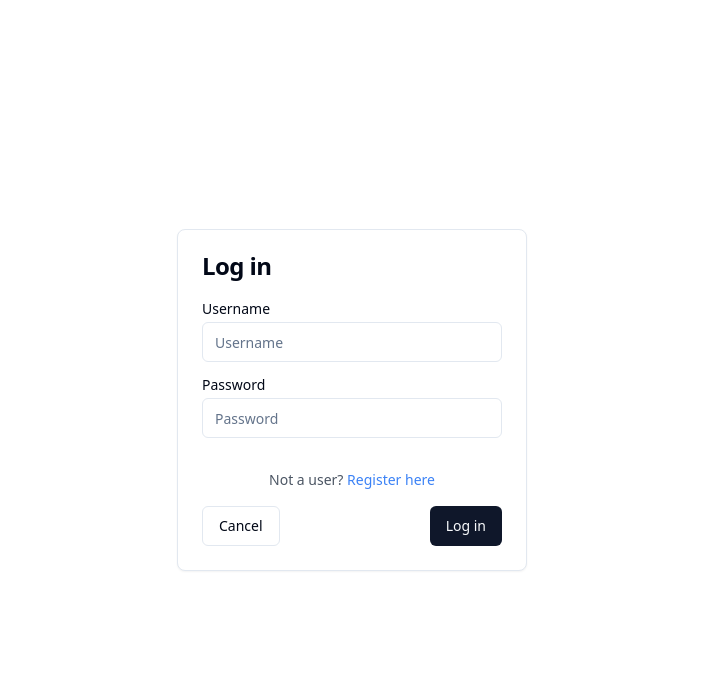
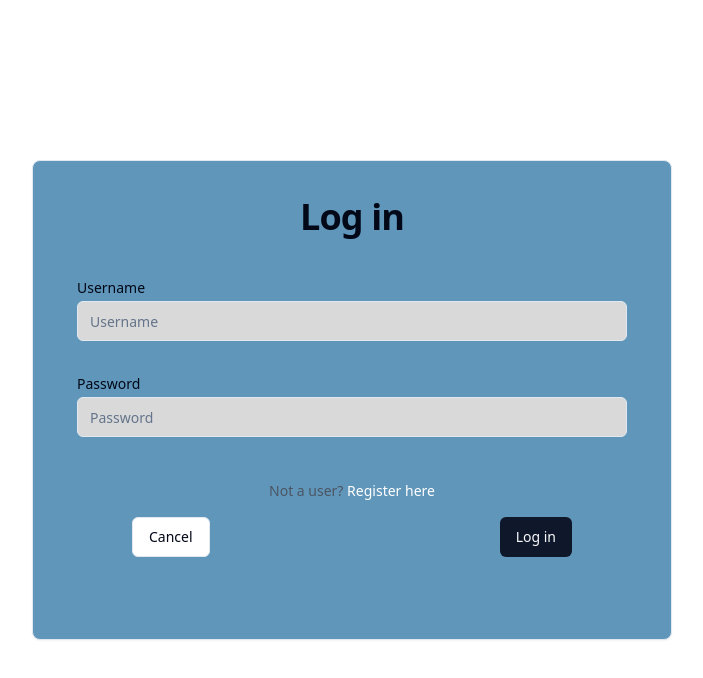
Before and after one commit to Brattetveit/Ice-breakers, a React (Vite) app in the folder client/: page /login in a window 1280 px wide. Shown: the top 678 px of the page, without its empty margins (288-991 px from the left). Built offline with nearby package versions, Linux system fonts and the light colour scheme.

Commit message:
Styled login and register page

```diff
--- a/client/src/pages/Login.tsx
+++ b/client/src/pages/Login.tsx
@@ -13,32 +13,32 @@ import { Label } from "@/components/ui/label";
 export const Login = () => {
   return (
     <div className="flex h-screen items-center justify-center">
-      <Card className="w-[350px]">
+      <Card className="w-1/2 h-3/5 bg-[#6096BA]">
         <CardHeader>
-          <CardTitle>Log in</CardTitle>
+          <CardTitle className="place-self-center text-4xl mt-3">Log in</CardTitle>
         </CardHeader>
-        <CardContent>
-          <form>
-            <div className="grid w-full items-center gap-4">
+        <CardContent className="m-5">
+          <form className="mt-5">
+            <div className="grid w-full gap-4">
               <div className="flex flex-col space-y-1.5">
                 <Label htmlFor="username">Username</Label>
-                <Input id="username" placeholder="Username" />
+                <Input id="username" placeholder="Username" className="bg-[#d9d9d9]" />
               </div>
               <div className="flex flex-col space-y-1.5">
-                <Label htmlFor="password">Password</Label>
-                <Input id="password" type="password" placeholder="Password" />
+                <Label htmlFor="password" className="mt-5">Password</Label>
+                <Input id="password" type="password" placeholder="Password" className="bg-[#d9d9d9]" />
               </div>
             </div>
           </form>
         </CardContent>
-        <CardFooter className="flex flex-col items-center">
-          <p className="mt-2 text-sm text-gray-600">
+        <CardFooter className="flex flex-col items-center m-5">
+          <p className="text-sm text-gray-600">
             Not a user?{" "}
-            <Link to="/register" className="text-blue-500">
+            <Link to="/register" className="text-white">
               Register here
             </Link>
           </p>
-          <div className="mt-4 flex w-full justify-between">
+          <div className="mt-4 flex w-4/5 justify-between">
             <Button variant="outline">Cancel</Button>
             <Button>Log in</Button>
           </div>
--- a/client/src/pages/Register.tsx
+++ b/client/src/pages/Register.tsx
@@ -13,32 +13,32 @@ import { Label } from "@/components/ui/label";
 export const Register = () => {
   return (
     <div className="flex h-screen items-center justify-center">
-      <Card className="w-[350px]">
+      <Card className="w-1/2 h-3/5 bg-[#6096BA]">
         <CardHeader>
-          <CardTitle>Register user</CardTitle>
+          <CardTitle className="place-self-center text-4xl mt-3">Register user</CardTitle>
         </CardHeader>
-        <CardContent>
-          <form>
+        <CardContent className="m-5">
+          <form className="mt-5">
             <div className="grid w-full items-center gap-4">
               <div className="flex flex-col space-y-1.5">
                 <Label htmlFor="username">Username</Label>
-                <Input id="username" placeholder="Username" />
+                <Input id="username" placeholder="Username" className="bg-[#d9d9d9]" />
               </div>
               <div className="flex flex-col space-y-1.5">
-                <Label htmlFor="password">Password</Label>
-                <Input id="password" type="password" placeholder="Password" />
+                <Label htmlFor="password" className="mt-5">Password</Label>
+                <Input id="password" type="password" placeholder="Password" className="bg-[#d9d9d9]" />
               </div>
             </div>
           </form>
         </CardContent>
-        <CardFooter className="flex flex-col items-center">
-          <p className="mt-2 text-sm text-gray-600">
+        <CardFooter className="flex flex-col items-center m-5">
+          <p className="text-sm text-gray-600">
             Already registered?{" "}
-            <Link to="/login" className="text-blue-500">
+            <Link to="/login" className="text-white">
               Log in
             </Link>
           </p>
-          <div className="mt-4 flex w-full justify-between">
+          <div className="mt-4 flex w-4/5 justify-between">
             <Button variant="outline">Cancel</Button>
             <Button>Register</Button>
           </div>
```
